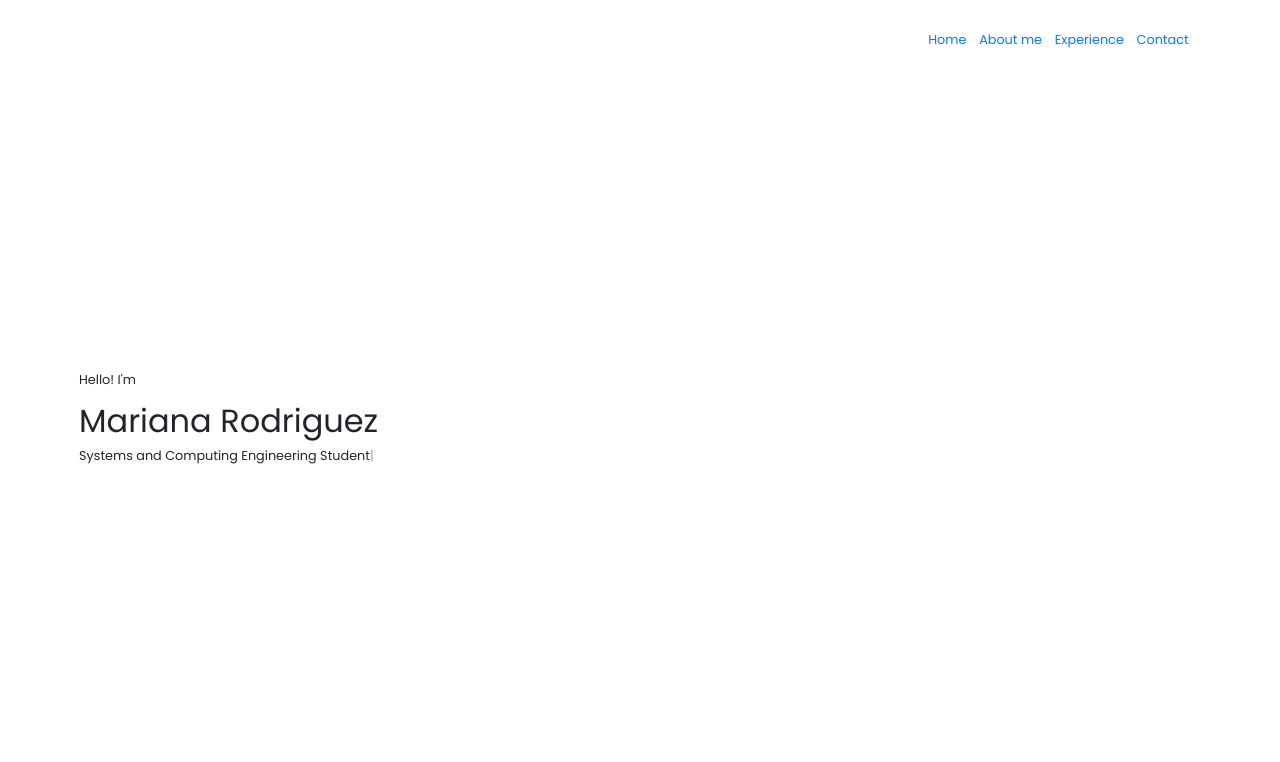
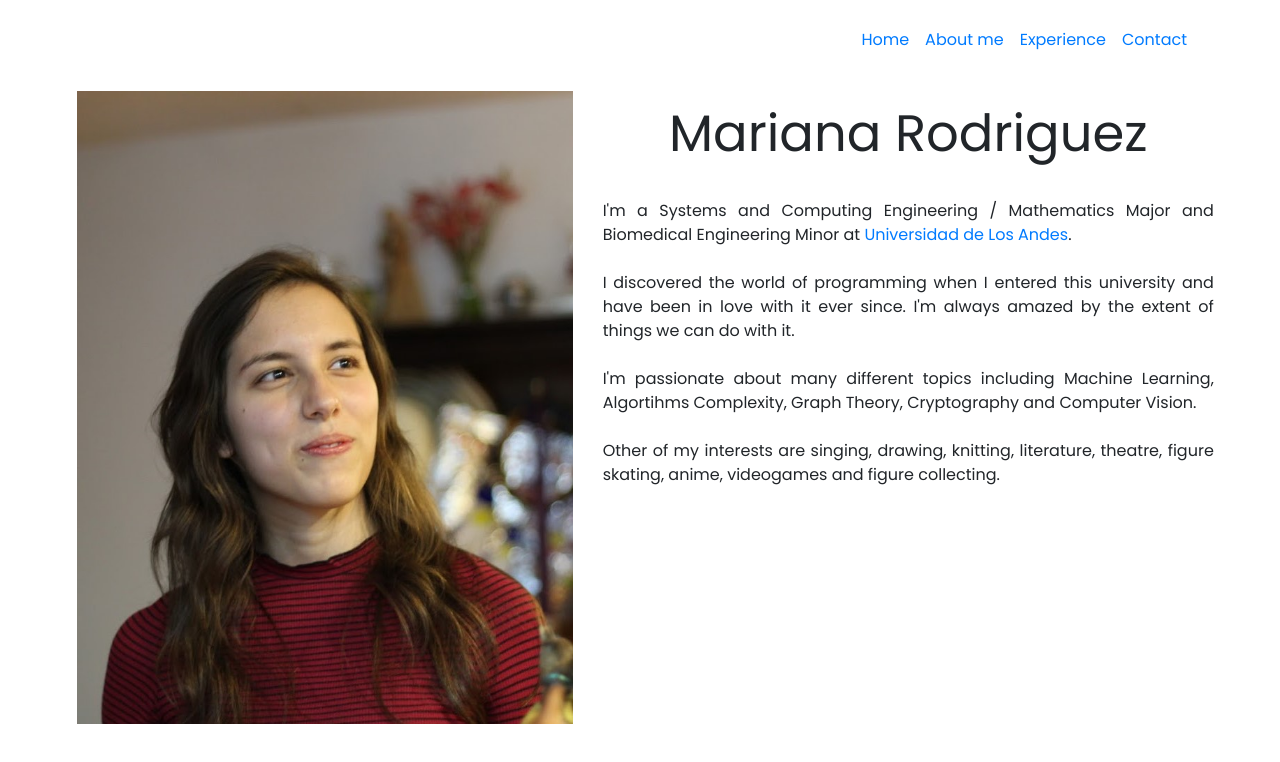
Before and after one commit to marshvee/marshvee.github.io, a plain HTML site: page about.html in a window 1280 px wide. Drawn offline with nearby package versions, Linux system fonts and the light colour scheme.

Commit message:
About me

```diff
--- a/about.html
+++ b/about.html
@@ -25,10 +25,10 @@
           <div class="navbar-collapse collapse justify-content-end" id="navbarDefault">
               <ul class="navbar-nav">
                   <li class="nav-item">
-                      <a class="nav-link js-scroll active" href="index.html">Home</a>
+                      <a class="nav-link js-scroll" href="index.html">Home</a>
                   </li>
-                  <li class="nav-item active">
-                      <a class="nav-link js-scroll" href="about.html">About me</a>
+                  <li class="nav-item">
+                      <a class="nav-link js-scroll active" href="about.html">About me</a>
                   </li>
                   <li class="nav-item">
                       <a class="nav-link js-scroll" href="experience.html">Experience</a>
@@ -44,14 +44,17 @@
     <main>
       <div class="container-fluid vertical-center">
         <section class="about">
-          <div class="title animated bounce">
-            <p>Hello! I'm</p>
-            <h1>Mariana Rodriguez</h1>
-          </div>
-          <div class="subtitle">
-            <p id="text-typing"></p><p id="cursor" class="blink">|</p>
-          </div>
-
+                <div class="about-image">
+                    <img src="images/me.JPG" alt="Mariana Rodriguez, Systems and Computing Eng. Student">
+                </div>
+                <div class="about-container">
+                    <h1>Mariana Rodriguez</h1>
+                    <p> I'm a Systems and Computing Engineering / Mathematics Major and Biomedical Engineering Minor at <a href="https://www.uniandes.edu.co/en">Universidad de Los Andes</a>. <br><br>
+                        I discovered the world of programming when I entered this university and have been in love with it ever since. I'm always amazed by the extent of things we can do with it. <br><br>
+                        I'm passionate about many different topics including Machine Learning, Algortihms Complexity, Graph Theory, Cryptography and Computer Vision. <br><br>
+                        Other of my interests are singing, drawing, knitting, literature, theatre, figure skating, anime, videogames and figure collecting.
+                    </p>
+                </div>
         </section>
 
       </div>
--- a/styles/style.css
+++ b/styles/style.css
@@ -1,27 +1,44 @@
+/* GENERAL STYLING */
 html {
-    font-size: 0.8rem;
+    font-size: 1rem;
 }
 
 body {
-    height: 90%;
+    height: 100%;
     font-family: 'Poppins', sans-serif;
     margin: 0 auto;
-    padding: 5%;
+    padding: 2.5%
 }
 
-nav {
-    height: 10%;
+h1 {
+    font-size: 3.2rem;
 }
 
-/* HOME PAGE STYLING */
+img {
+    display: block;
+    margin: 0 auto;
+}
+
+/* Navigation bar */
+
+nav {
+    height: 10vh;
+}
+
+main {
+    margin-top: 5vh;
+}
+
+/* UTILITIES */
 .vertical-center {
-    min-height: 90%;
-    min-height: 90vh;
+    min-height: 80%;
+    min-height: 80vh;
     max-width: 100vw;
     display: flex;
     align-items: center;
 }
 
+/* HOME PAGE STYLING */
 .introduction {
     letter-spacing: 1px;
     margin: auto auto;
@@ -29,12 +46,11 @@ nav {
 }
 
 .introduction h1 {
-    font-size: 4rem;
     margin-bottom: 15px;
 }
 
 .introduction p {
-    font-size: 2rem;
+    font-size: 1.6rem;
     margin-bottom: 0;
 }
 
@@ -49,8 +65,30 @@ nav {
     to { opacity: .0; }
 }
 
-img {
-    display: block;
-    margin: 0 auto;
-    width: 400px;
+/* ABOUT PAGE STYLING*/
+.about img {
+    padding: 1.5vw;
+    padding-bottom: 5%;
+    max-height: 85vh;
+    max-width: 100%;
 }
+
+.about .about-image {
+    float: left;
+    margin: auto 0;
+}
+
+.about .about-container {
+    padding: 1.5vw;
+    min-width: 40vw;
+}
+
+.about h1 {
+    text-align: center;
+    margin-top: 1%;
+    margin-bottom: 3%;
+}
+
+.about p {
+    text-align: justify;
+}
```
Also changed, not shown: experience.html (+76 -0 lines), index.html (+2 -2 lines), 1 other file.
